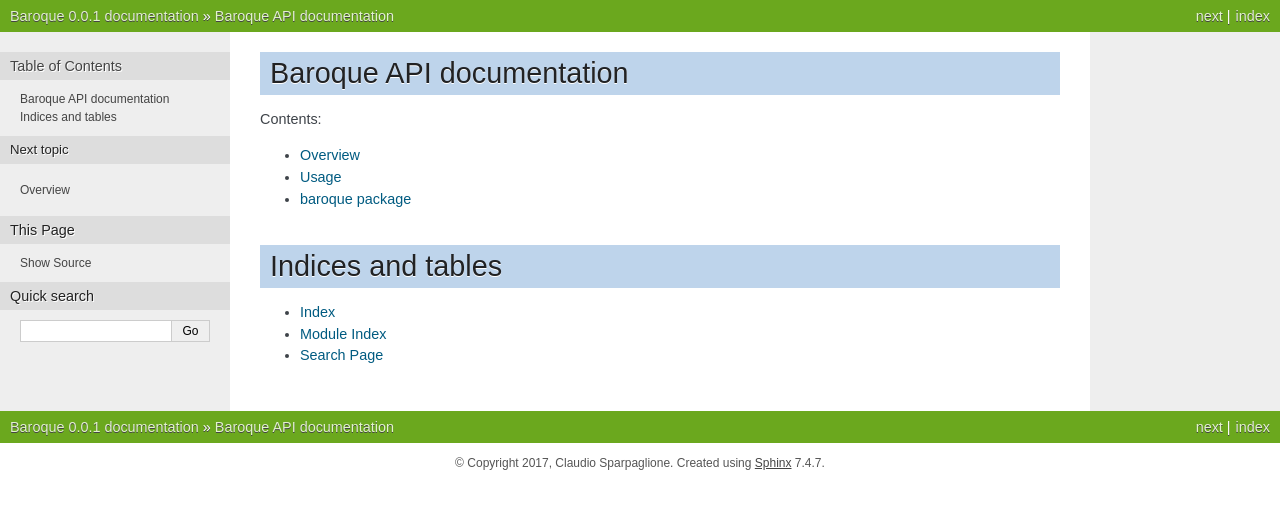
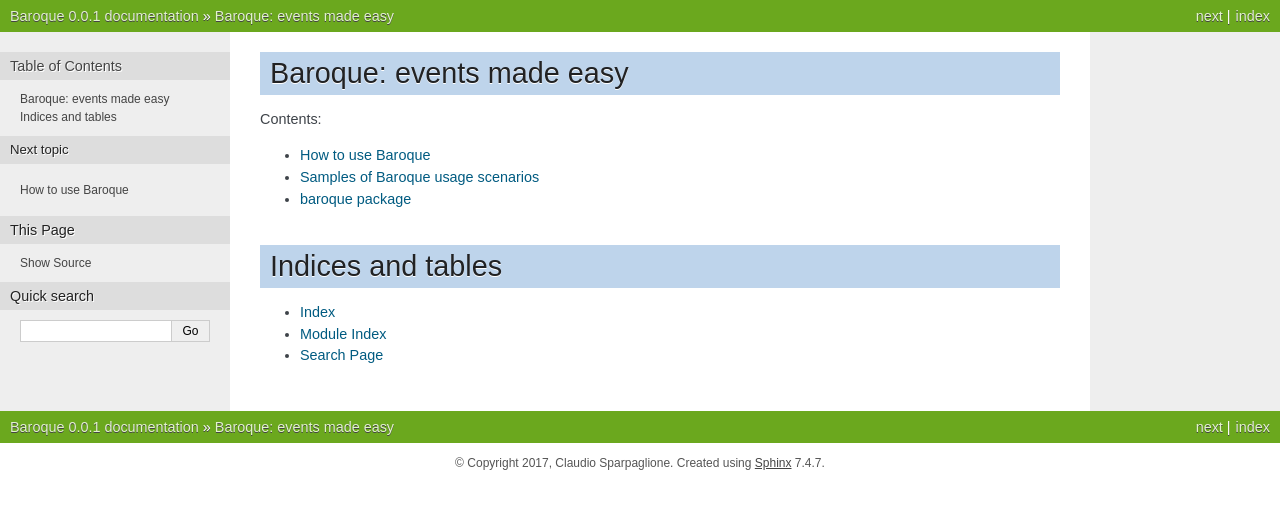
Before and after one commit to baroquehq/baroque, a Sphinx documentation site: the page built from docs/index.rst, in a window 1280 px wide. Shown: the top 509 px of the page. Built offline with Sphinx 7.4.7, drawn with Linux system fonts in a browser that asks for light colours.

Commit message:
Organize

```diff
--- /dev/null
+++ b/docs/examples.rst
@@ -0,0 +1,4 @@
+Samples of Baroque usage scenarios
+==================================
+
+TBD
--- a/docs/index.rst
+++ b/docs/index.rst
@@ -1,4 +1,4 @@
-Baroque API documentation
+Baroque: events made easy
 =========================
 
 Contents:
@@ -6,8 +6,8 @@ Contents:
 .. toctree::
    :maxdepth: 1
 
-   overview
    usage
+   examples
    baroque
 
 
--- a/docs/overview.rst
+++ /dev/null
@@ -1,4 +0,0 @@
-Overview
-========
-
-TBD
--- a/docs/usage.rst
+++ b/docs/usage.rst
@@ -1,4 +1,4 @@
-Usage
-=====
+How to use Baroque
+==================
 
 TBD
```
